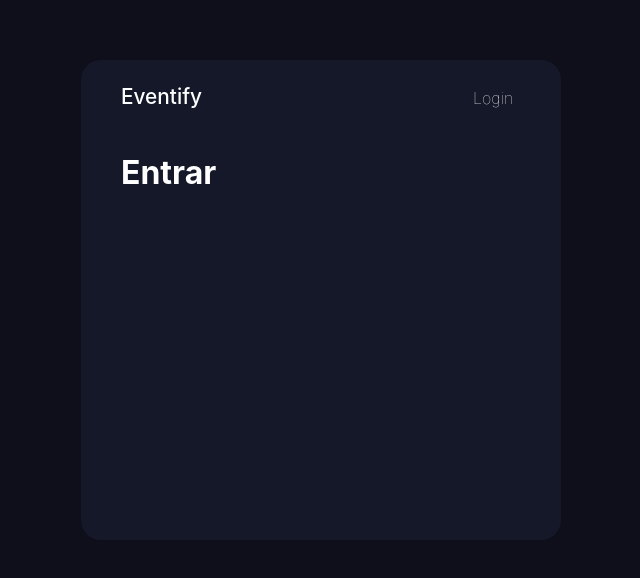
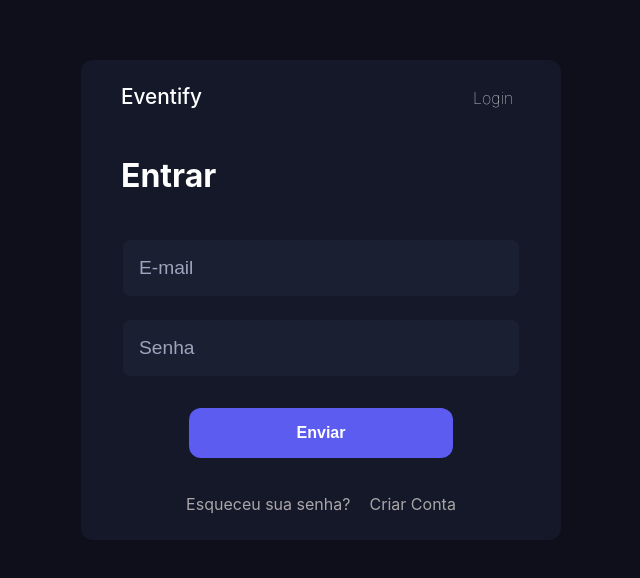
Before and after one commit to Kauapy/eventify, a React (Create React App) app: page / in a window 1280 px wide. Shown: the part 132-710 px from the top of the page, without its empty margins (319-959 px from the left). Built offline with nearby package versions, Linux system fonts and the light colour scheme.

Commit message:
Adicionar componente Input e Footer, refatorar Header e ajustar estilos

```diff
--- a/src/App.css
+++ b/src/App.css
@@ -1,3 +1,4 @@
 body{
   background-color: #0f0f1b;
+
 }
--- a/src/App.js
+++ b/src/App.js
@@ -1,5 +1,5 @@
 import "./App.css";
-import input from "./componentes/Input/input";
+import input from "./componentes/Input/Input";
 import Header from "./componentes/Header/Header";
 import { BrowserRouter, Routes, Route } from "react-router-dom";
 
--- /dev/null
+++ b/src/componentes/FooterLoginPage/Footer.css
@@ -0,0 +1,12 @@
+.footer-container{
+    display: flex;
+    align-items: center;
+    justify-content: center;
+    margin-top: 20px;
+    gap: 1.2rem;
+}
+
+.cadastrar{
+    text-decoration: none;
+    color: #bdbabae0;
+}
--- /dev/null
+++ b/src/componentes/FooterLoginPage/Footer.jsx
@@ -0,0 +1,13 @@
+import React from 'react'
+import './Footer.css'
+import { Link } from 'react-router-dom'
+function Footer() {
+  return (
+    <div className='footer-container'>
+      <p className='cadastrar'>Esqueceu sua senha?</p>
+      <Link to="/register" className='cadastrar'>Criar Conta</Link>
+    </div>
+  )
+}
+
+export default Footer;
--- a/src/componentes/Header/Header.css
+++ b/src/componentes/Header/Header.css
@@ -1,6 +1,6 @@
 .header{
     background-color: #141828;
-    border-radius: 20px;
+    border-radius: 12px;
     width: 30rem;
     height: 30rem;
     margin: 12rem auto;
@@ -13,7 +13,6 @@
     margin-left: 2.5rem;
     padding-top: 1.5rem;
     font-size: 1.3rem;
-
     font-weight: 500;
 }
 
@@ -35,5 +34,5 @@
     display: flex;
     flex-direction: column;
     margin-left: 2.5rem;
-    padding-top: 1.5rem;
+    margin-top: 3rem;
 }
--- a/src/componentes/Header/Header.jsx
+++ b/src/componentes/Header/Header.jsx
@@ -1,6 +1,8 @@
 import React from "react";
 import "./Header.css";
 import { Link } from "react-router-dom";
+import Input from "../Input/Input";
+import Footer from "../FooterLoginPage/Footer";
 
 function Header() {
   return (
@@ -8,6 +10,8 @@ function Header() {
       <h1 className="titulo">Eventify</h1>
       <Link to="/register" className="link">Login</Link>
       <h1 className="login">Entrar</h1>
+      <Input></Input>
+      <Footer></Footer>
     </header>
   );
 }
--- a/src/componentes/Input/input.css
+++ b/src/componentes/Input/input.css
@@ -0,0 +1,39 @@
+
+.input-container{
+    display: flex;
+    flex-direction: column;
+    justify-content: center;
+    align-items: center;
+}
+
+.input-field{
+    width: 150%;
+    padding: 12px 16px;
+    height: 3.5rem;
+    border-radius: 8px;
+    color: #ffffff;
+    background-color: #1b1f32;
+    border: none;
+    box-sizing: border-box;
+    margin-top: 1.5rem;
+    font-size: large;
+}
+
+
+input::placeholder {
+  color: #9ea3be;
+  font-size: 1.2rem;
+}
+
+.input-button{
+    border: none;
+    margin-top: 2rem;
+    width: 100%;
+    padding: 1rem;
+    border-radius: 12px;
+    cursor: pointer;
+    background-color: #5c5cf1;
+    color: #ffffff;
+    font-size: medium;
+    font-weight: bold;
+}
--- a/src/componentes/Input/input.jsx
+++ b/src/componentes/Input/input.jsx
@@ -1,10 +1,70 @@
-import React from 'react'
+import React, { useState } from 'react';
 import './input.css';
 
-function input() {
+const emailRegex = /^[^\s@]+@[^\s@]+\.[^\s@]+$/;
+const senhaRegex = /^(?=.*[A-Z])(?=.*[a-z])(?=.*\d)(?=.*[@$!%*?&])[A-Za-z\d@$!%*?&]{8,}$/;
+
+function Input() {
+  const [email, setEmail] = useState("");
+  const [senha, setSenha] = useState("");
+  const [erroEmail, setErroEmail] = useState("");
+  const [erroSenha, setErroSenha] = useState("");
+
+  const validarEmail = (email) => emailRegex.test(email);
+  const validarSenha = (senha) => senhaRegex.test(senha);
+
+  const handleSubmit = (e) => {
+    e.preventDefault();
+
+    const emailValido = validarEmail(email);
+    const senhaValida = validarSenha(senha);
+
+    if (!emailValido) {
+      setErroEmail("E-mail inválido");
+    } else {
+      setErroEmail("");
+    }
+
+    if (!senhaValida) {
+      setErroSenha("A senha deve conter pelo menos 8 caracteres, incluindo uma letra maiúscula, uma letra minúscula, um número e um caractere especial.");
+    } else {
+      setErroSenha("");
+    }
+
+    if (emailValido && senhaValida) {
+      console.log("Email:", email, "Senha:", senha);
+    }
+  };
+
   return (
-    <div></div>
-  )
+    <div className="input-container">
+      <form onSubmit={handleSubmit}>
+        <div className='input-container'>
+          <input
+            type="email"
+            className="input-field"
+            placeholder="E-mail"
+            value={email}
+            onChange={(e) => setEmail(e.target.value)}
+          />
+        </div>
+        {erroEmail && <p className="error-text">{erroEmail}</p>}
+
+        <div className='input-container'>
+          <input
+            type="password"
+            className="input-field"
+            placeholder="Senha"
+            value={senha}
+            onChange={(e) => setSenha(e.target.value)}
+          />
+        </div>
+        {erroSenha && <p className="error-text">{erroSenha}</p>}
+
+        <button type="submit" className="input-button">Enviar</button>
+      </form>
+    </div>
+  );
 }
 
-export default input;
+export default Input;
```
